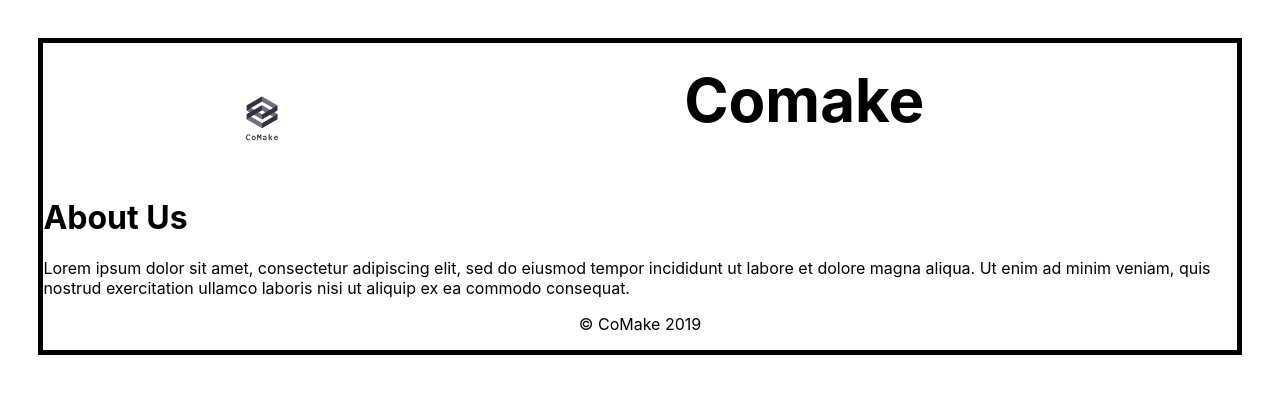
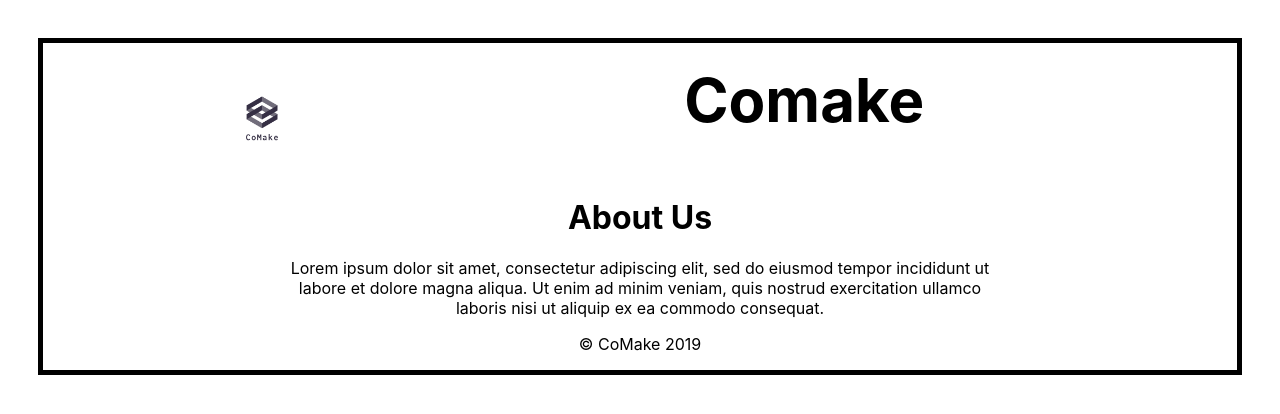
Before and after one commit to comakeu/Frontend-AO, a React (Create React App) app: page /about in a window 1280 px wide. Shown: the top 414 px of the page. Built offline with nearby package versions, Linux system fonts and the light colour scheme.

Commit message:
Style Intro component

```diff
--- a/src/components/Intro.js
+++ b/src/components/Intro.js
@@ -1,10 +1,19 @@
 import React from 'react';
+import Styled from 'styled-components';
+
+const Div = Styled.div`
+    margin-left: 20%;
+    margin-right:20%;
+    text-align: center;
+`
+
+
 function Intro(){
     return(
-        <div className='intro'>
+        <Div className='intro'>
                 <h1>About Us</h1>
                 <p>Lorem ipsum dolor sit amet, consectetur adipiscing elit, sed do eiusmod tempor incididunt ut labore et dolore magna aliqua. Ut enim ad minim veniam, quis nostrud exercitation ullamco laboris nisi ut aliquip ex ea commodo consequat.</p>
-            </div>
+            </Div>
     )
 }
 export default Intro;
```
